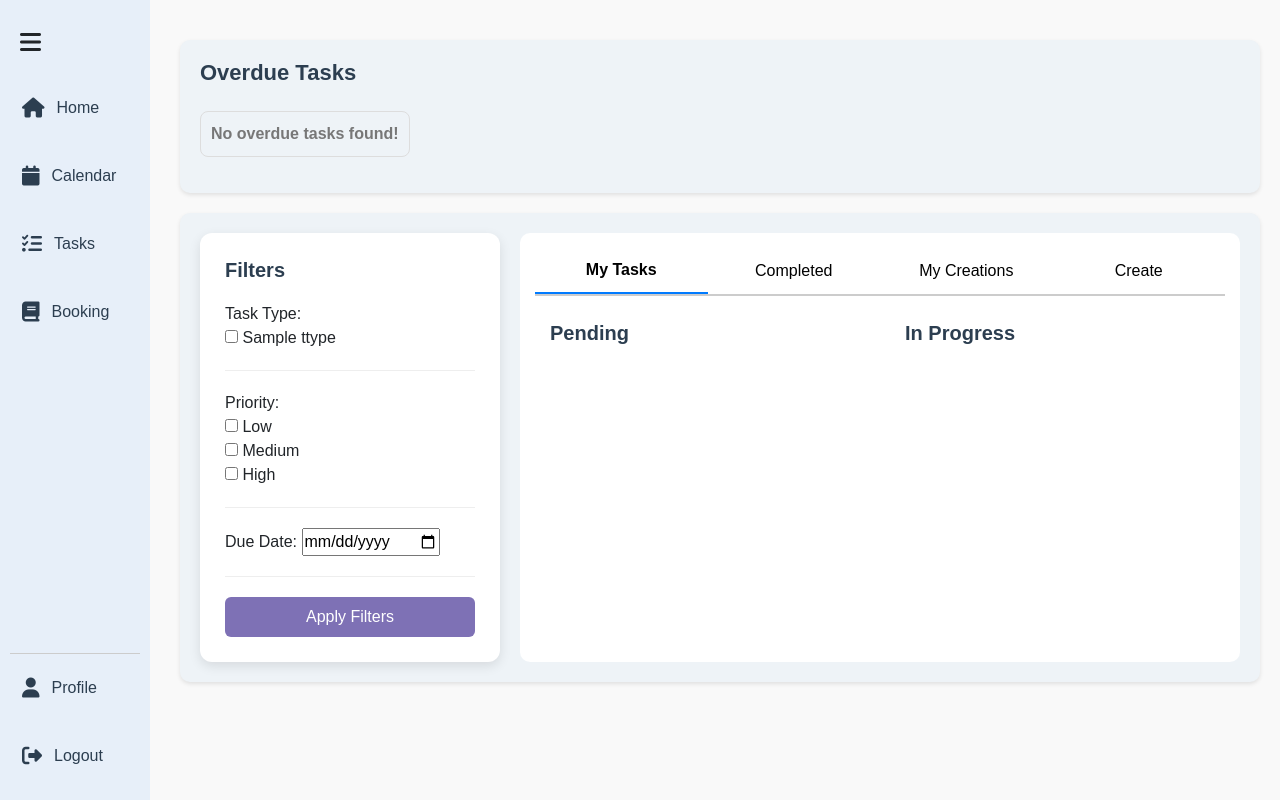
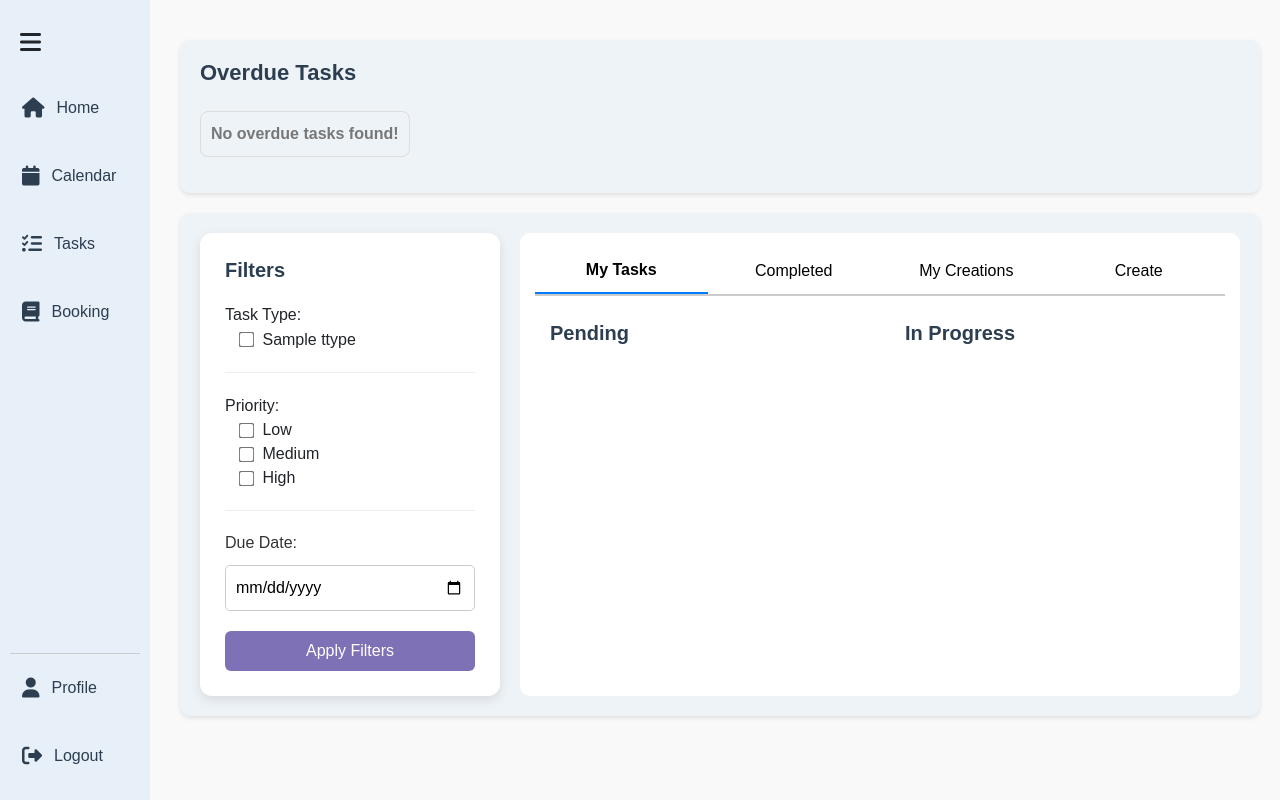
Before and after one commit to sirithatthamrong/SWE-P1, a Flask app: template app/templates/tasks.html in a window 1280 px wide. Run offline with Flask 3, Linux system fonts and the light colour scheme; the template is opened without the code that fills it: most values are stand-ins (such as "Sample title", 1, 10 or a date in 2020).

Commit message:
fix(ui): standardize form input font sizes and alignment

```diff
--- a/app/static/css/tasks.css
+++ b/app/static/css/tasks.css
@@ -70,11 +70,37 @@ body {
     background-color: #218838;
 }
 
+.date-picker-container {
+    position: relative;
+    width: 100%;
+    max-width: 300px;
+}
+
+.date-wrapper {
+    position: relative;
+    display: flex;
+    align-items: center;
+    background: white;
+    border: 1px solid #ccc;
+    border-radius: 5px;
+}
+
+.date-wrapper input[type="date"] {
+    flex: 1;
+    border: none;
+    background: transparent;
+    font-size: 16px;
+    padding: 5px 10px;
+    outline: none;
+    appearance: none;
+}
+
+
 /* Ensure the main container uses flexbox */
 .main-container {
     display: flex;
-    flex-direction: row;  /* Ensure horizontal layout */
-    gap: 20px;  /* Space between filters and tasks */
+    flex-direction: row;
+    gap: 20px;
     padding: 20px;
     background: #eef3f7;
     border-radius: 10px;
@@ -349,3 +375,33 @@ body {
 .modal-buttons .delete-btn:hover {
     background-color: #cc0000;
 }
+
+.filters {
+    font-size: 16px;
+}
+
+.filters label,
+.filters input,
+.filters select,
+.filters button {
+    font-size: 16px;
+}
+
+.filters input[type="date"] {
+    font-size: 16px;
+    padding: 10px;
+    width: 100%;
+    max-width: 100%;
+    box-sizing: border-box;
+}
+
+.filters input[type="checkbox"] {
+    transform: scale(1.2);
+    margin-right: 5px;
+    vertical-align: middle;
+    margin-left: 15px;
+}
+
+.filters label {
+    vertical-align: middle;
+}
--- a/app/templates/tasks.html
+++ b/app/templates/tasks.html
@@ -51,9 +51,11 @@
                 <div><input type="checkbox" class="filter-priority" value="high"> High</div>
             </div>
 
-            <div class="filter-section">
-                <label>Due Date:</label>
-                <input type="date" id="filter-due-date">
+            <div class="form-group date-picker-container">
+                <label for="due_date">Due Date:</label>
+                <div class="date-wrapper">
+                    <input type="date" name="due_date" id="due_date" required>
+                </div>
             </div>
             <button class="filter-btn" onclick="applyFilters()">Apply Filters</button>
         </div>
```
